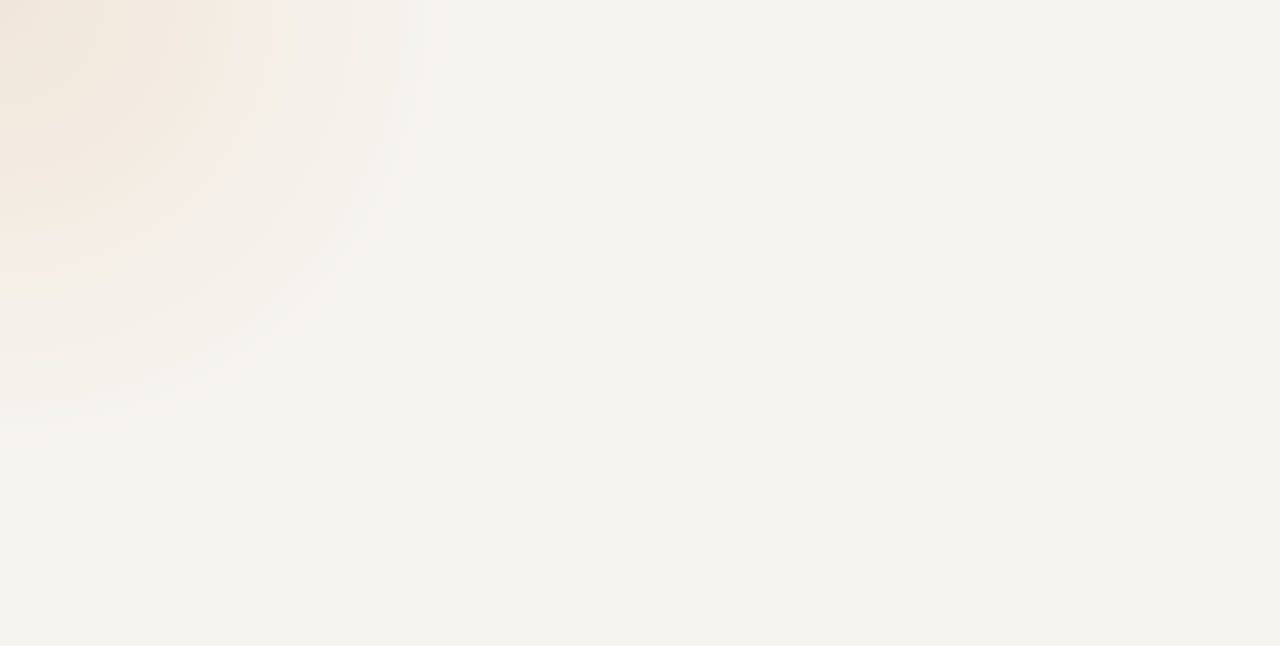
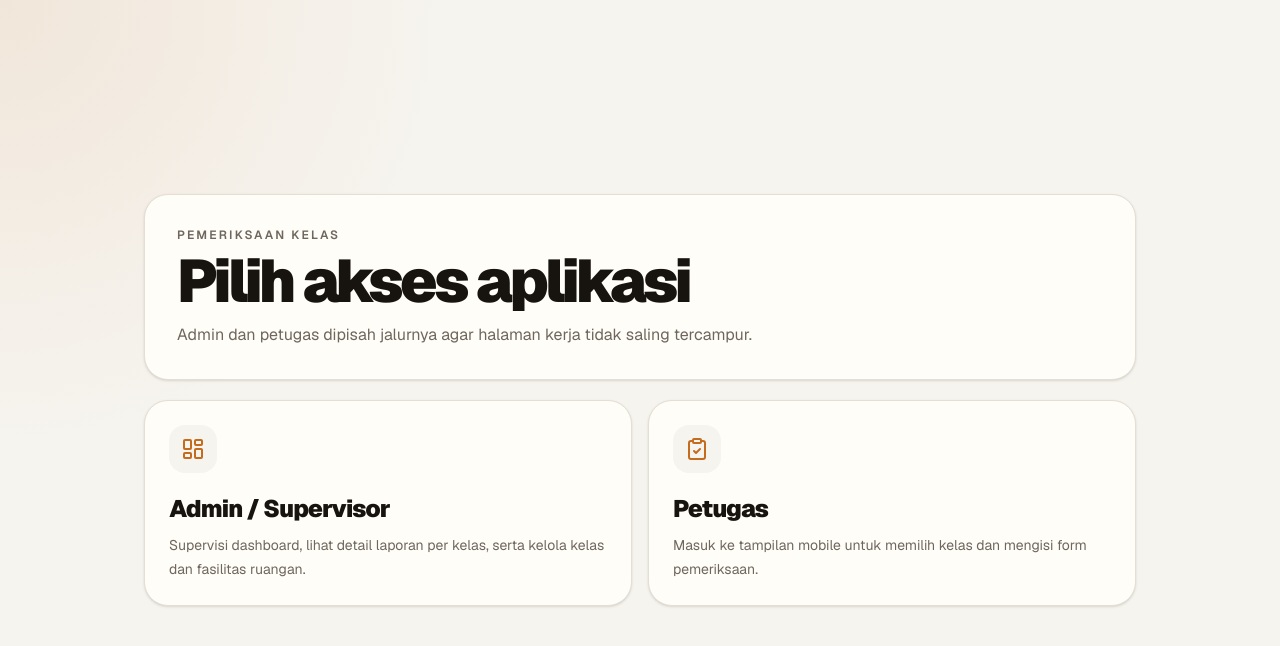
Before and after one commit to jar-bjb/classroom-ready, a Next.js app: page / in a window 1280 px wide. Before the commit this address had no page. Shown: the top 646 px of the page. Built offline with nearby package versions, Linux system fonts and the light colour scheme.

Commit message:
Separate admin and petugas flows

```diff
--- a/src/app/admin/rooms/[roomId]/page.tsx
+++ b/src/app/admin/rooms/[roomId]/page.tsx
@@ -1,7 +1,7 @@
 import Link from "next/link";
 import Image from "next/image";
 import { notFound } from "next/navigation";
-import { ArrowLeft, Camera, ClipboardList, Plus, QrCode, Save, Trash2 } from "lucide-react";
+import { ArrowLeft, Camera, Plus, QrCode, Save, Trash2 } from "lucide-react";
 import { prisma } from "@/lib/prisma";
 import { addRoomComponent, deleteRoomComponent, updateRoomComponent } from "@/app/actions";
 import { categoryLabel, getEffectiveRoomStatus, inspectionResultLabel } from "@/lib/status";
@@ -95,14 +95,9 @@ export default async function AdminRoomDetailPage({ params }: { params: Promise<
           </div>
         </div>
 
-        <div className="mt-5 grid gap-3 md:grid-cols-[1fr_auto] md:items-center">
-          <Link href={`/mobile/rooms/${room.id}/inspect`} className="inline-flex items-center justify-center gap-2 rounded-2xl bg-accent px-4 py-4 text-sm font-bold text-accent-foreground shadow-sm">
-            <ClipboardList size={20} /> Buka Form Petugas
-          </Link>
-          <div>
-            <Image src={`/api/rooms/${room.id}/qr`} alt={`QR ${room.code}`} width={112} height={112} className="mx-auto rounded-2xl border border-border bg-white p-2" unoptimized />
-            <p className="mt-2 flex items-center gap-2 text-xs text-muted"><QrCode size={14} /> QR langsung membuka form pemeriksaan petugas.</p>
-          </div>
+        <div className="mt-5 rounded-2xl border border-border bg-background p-4">
+          <Image src={`/api/rooms/${room.id}/qr`} alt={`QR ${room.code}`} width={112} height={112} className="rounded-2xl border border-border bg-white p-2" unoptimized />
+          <p className="mt-2 flex items-center gap-2 text-xs text-muted"><QrCode size={14} /> QR untuk ditempel di kelas dan dipindai petugas.</p>
         </div>
       </section>
 
--- a/src/app/dashboard/page.tsx
+++ b/src/app/dashboard/page.tsx
@@ -1,5 +1,5 @@
 import Link from "next/link";
-import { AlertTriangle, ClipboardCheck, ExternalLink } from "lucide-react";
+import { AlertTriangle, ExternalLink } from "lucide-react";
 import { prisma } from "@/lib/prisma";
 import { formatDateTime } from "@/lib/dates";
 import { getEffectiveRoomStatus, roomStatusLabel } from "@/lib/status";
@@ -23,15 +23,12 @@ export default async function DashboardPage() {
 
   return (
     <main className="mx-auto max-w-6xl px-4 py-6 lg:py-10">
-      <header className="flex flex-col gap-4 rounded-3xl border border-border bg-card p-6 shadow-sm lg:flex-row lg:items-end lg:justify-between">
+      <header className="rounded-3xl border border-border bg-card p-6 shadow-sm">
         <div>
-          <p className="text-xs font-semibold uppercase tracking-[0.18em] text-muted">Coordinator Dashboard</p>
+          <p className="text-xs font-semibold uppercase tracking-[0.18em] text-muted">Admin Dashboard</p>
           <h1 className="mt-2 text-4xl font-black tracking-[-0.06em] lg:text-6xl">Pemeriksaan Kelas</h1>
-          <p className="mt-2 max-w-2xl text-muted">Pantau status kesiapan kelas, issue terbuka, dan ruang yang perlu tindakan.</p>
+          <p className="mt-2 max-w-2xl text-muted">Pantau status kesiapan kelas, issue terbuka, dan detail laporan per kelas.</p>
         </div>
-        <Link href="/mobile" className="inline-flex items-center justify-center gap-2 rounded-2xl bg-accent px-5 py-4 text-sm font-black text-accent-foreground">
-          <ClipboardCheck size={18} /> Buka Mobile Petugas
-        </Link>
       </header>
 
       <section className="mt-5 grid gap-3 sm:grid-cols-2 lg:grid-cols-4">
--- a/src/app/mobile/rooms/[roomId]/inspect/page.tsx
+++ b/src/app/mobile/rooms/[roomId]/inspect/page.tsx
@@ -55,8 +55,8 @@ export default async function InspectRoom({
     <>
       <MobileTopBar title="Pemeriksaan Kelas" subtitle={`${room.code} • ${room.name}`} />
       <PageFrame>
-        <Link href={`/mobile/rooms/${room.id}`} className="mb-4 inline-flex items-center gap-2 text-sm font-bold text-muted">
-          <ArrowLeft size={16} /> Kembali ke ruang
+        <Link href="/mobile" className="mb-4 inline-flex items-center gap-2 text-sm font-bold text-muted">
+          <ArrowLeft size={16} /> Kembali ke daftar tugas
         </Link>
 
         {errorMessage ? (
@@ -152,7 +152,7 @@ export default async function InspectRoom({
             </div>
           </section>
 
-          <div className="sticky bottom-20 z-20 rounded-3xl border border-border bg-card p-3 shadow-[0_12px_40px_rgba(23,19,15,0.16)] lg:bottom-4">
+          <div className="sticky bottom-20 z-20 rounded-3xl border border-border bg-card p-3 shadow-[0_12px_40px_rgba(23,19,15,0.16)]">
             <button type="submit" className="tap-target w-full rounded-2xl bg-accent px-5 py-4 text-base font-black text-accent-foreground shadow-sm">
               Submit Pemeriksaan Kelas
             </button>
--- a/src/app/page.tsx
+++ b/src/app/page.tsx
@@ -1,5 +1,32 @@
-import { redirect } from "next/navigation";
+import Link from "next/link";
+import { ClipboardCheck, LayoutDashboard } from "lucide-react";
 
 export default function Home() {
-  redirect("/mobile");
+  return (
+    <main className="mx-auto flex min-h-screen max-w-5xl flex-col justify-center px-4 py-10">
+      <section className="rounded-3xl border border-border bg-card p-6 shadow-sm md:p-8">
+        <p className="text-xs font-semibold uppercase tracking-[0.18em] text-muted">Pemeriksaan Kelas</p>
+        <h1 className="mt-2 text-4xl font-black tracking-[-0.06em] md:text-6xl">Pilih akses aplikasi</h1>
+        <p className="mt-3 max-w-2xl text-muted">Admin dan petugas dipisah jalurnya agar halaman kerja tidak saling tercampur.</p>
+      </section>
+
+      <section className="mt-5 grid gap-4 md:grid-cols-2">
+        <Link href="/dashboard" className="rounded-3xl border border-border bg-card p-6 shadow-sm transition-colors hover:border-accent/50">
+          <div className="mb-5 inline-flex rounded-2xl bg-background p-3 text-accent">
+            <LayoutDashboard size={24} />
+          </div>
+          <h2 className="text-2xl font-black tracking-[-0.04em]">Admin / Supervisor</h2>
+          <p className="mt-2 text-sm leading-6 text-muted">Supervisi dashboard, lihat detail laporan per kelas, serta kelola kelas dan fasilitas ruangan.</p>
+        </Link>
+
+        <Link href="/mobile" className="rounded-3xl border border-border bg-card p-6 shadow-sm transition-colors hover:border-accent/50">
+          <div className="mb-5 inline-flex rounded-2xl bg-background p-3 text-accent">
+            <ClipboardCheck size={24} />
+          </div>
+          <h2 className="text-2xl font-black tracking-[-0.04em]">Petugas</h2>
+          <p className="mt-2 text-sm leading-6 text-muted">Masuk ke tampilan mobile untuk memilih kelas dan mengisi form pemeriksaan.</p>
+        </Link>
+      </section>
+    </main>
+  );
 }
--- a/src/components/app-shell.tsx
+++ b/src/components/app-shell.tsx
@@ -4,7 +4,7 @@ import { ClipboardCheck, ListChecks, QrCode } from "lucide-react";
 export function MobileTopBar({ title, subtitle }: { title: string; subtitle?: string }) {
   return (
     <header className="sticky top-0 z-20 border-b border-border bg-background/95 px-4 py-3 backdrop-blur-sm">
-      <div className="mx-auto flex max-w-md items-center justify-between gap-3 lg:max-w-6xl">
+      <div className="mx-auto flex max-w-md items-center justify-between gap-3">
         <div>
           <p className="text-[11px] font-semibold uppercase tracking-[0.18em] text-muted">Classroom Ready</p>
           <h1 className="text-xl font-bold tracking-[-0.03em]">{title}</h1>
@@ -37,5 +37,5 @@ export function BottomNav() {
 }
 
 export function PageFrame({ children }: { children: React.ReactNode }) {
-  return <main className="mx-auto w-full max-w-md px-4 pb-28 pt-4 lg:max-w-6xl lg:pb-10">{children}</main>;
+  return <main className="mx-auto w-full max-w-md px-4 pb-28 pt-4">{children}</main>;
 }
```
